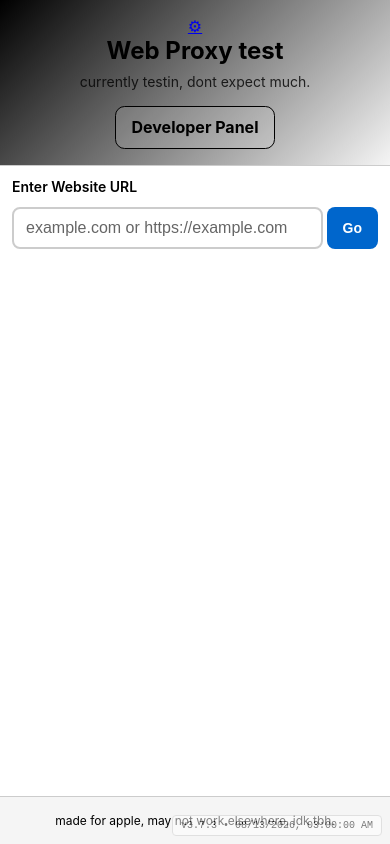
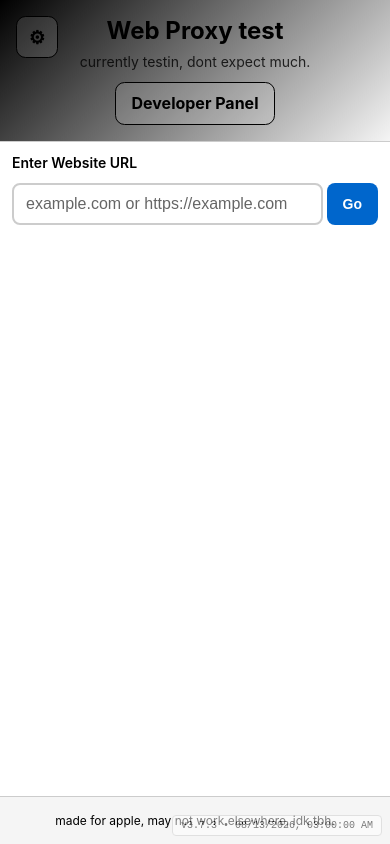
Before and after one commit to skyesimyikheng225183student-crypto/Web-proxy, a Next.js app: page / in a window 390 px wide. Built offline with nearby package versions, Linux system fonts and the light colour scheme.

Commit message:
Add settings button styling to proxy header

```diff
--- a/app/page.module.css
+++ b/app/page.module.css
@@ -31,29 +31,41 @@
   opacity: 0.8;
 }
 
+.settingsButton,
 .devButton {
   position: absolute;
   top: 50%;
-  right: 1.5rem;
   transform: translateY(-50%);
   display: inline-flex;
   align-items: center;
   justify-content: center;
   min-height: 42px;
-  padding: 0.65rem 1rem;
   border: 1px solid currentColor;
   border-radius: 0.6rem;
   color: inherit;
   background: rgba(255, 255, 255, 0.12);
   text-decoration: none;
   font-weight: 700;
+}
+
+.settingsButton {
+  left: 1.5rem;
+  width: 42px;
+  font-size: 1.15rem;
+}
+
+.devButton {
+  right: 1.5rem;
+  padding: 0.65rem 1rem;
   white-space: nowrap;
 }
 
+.settingsButton:hover,
 .devButton:hover {
   background: rgba(255, 255, 255, 0.22);
 }
 
+.settingsButton:active,
 .devButton:active {
   transform: translateY(-50%) scale(0.98);
 }
@@ -116,15 +128,29 @@
   }
 
   .headerTitle {
-    padding: 0;
+    padding: 0 3.5rem;
+  }
+
+  .settingsButton,
+  .devButton {
+    position: static;
+    transform: none;
+    margin-top: 0.75rem;
+  }
+
+  .settingsButton {
+    position: absolute;
+    left: 1rem;
+    top: 1rem;
+    margin: 0;
   }
 
   .devButton {
-    position: static;
-    transform: none;
-    margin: 1rem auto 0;
+    margin-left: auto;
+    margin-right: auto;
   }
 
+  .settingsButton:active,
   .devButton:active {
     transform: scale(0.98);
   }
```
